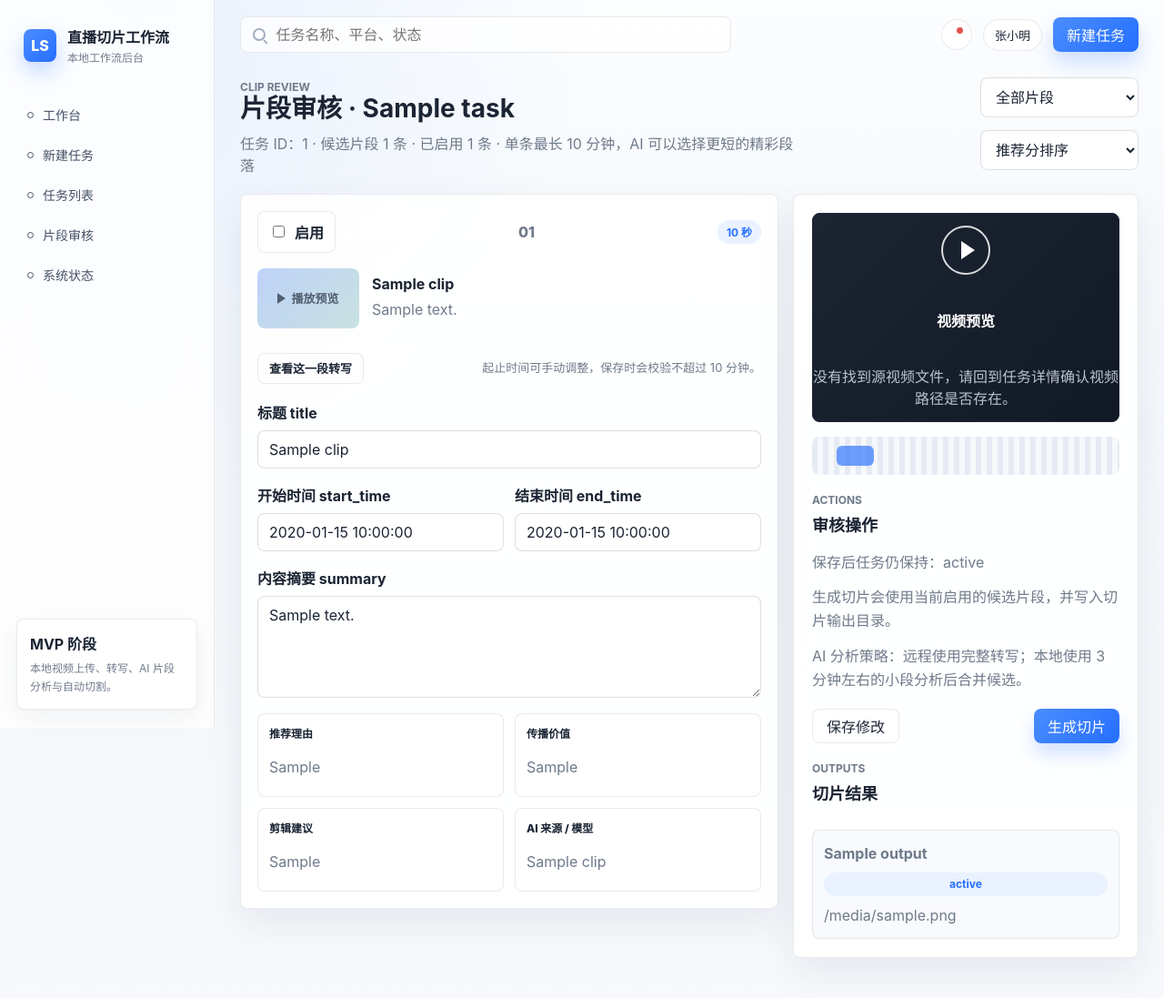
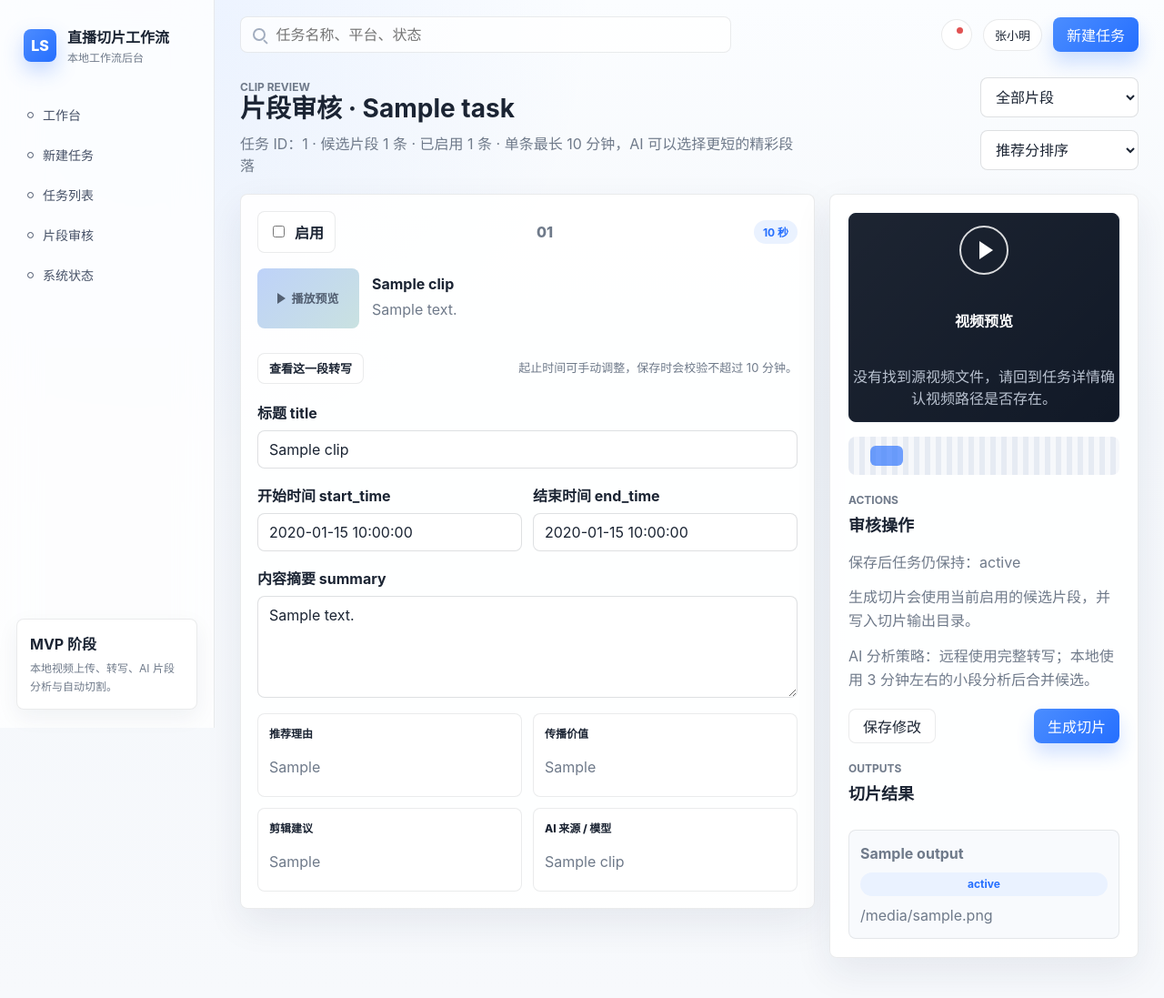
Before and after one commit to damingishere-coder/Ai-Clip-Workflow, a FastAPI app: template app/templates/clip_review.html in a window 1280 px wide. Shown: the whole page at 91% size. Run offline with FastAPI, Linux system fonts and the light colour scheme; the template is opened without the code that fills it: most values are stand-ins (such as "Sample title", 1, 10 or a date in 2020).

Commit message:
视频预览尺寸修改

```diff
--- a/app/static/css/styles.css
+++ b/app/static/css/styles.css
@@ -29,6 +29,7 @@
 body {
   margin: 0;
   min-height: 100vh;
+  overflow-x: hidden;
   background:
     radial-gradient(circle at 12% 0%, rgba(37, 111, 255, 0.08), transparent 32%),
     linear-gradient(180deg, #fbfdff 0%, var(--bg) 42%, #f7f9fc 100%);
@@ -1242,7 +1243,7 @@ fieldset input.visually-hidden-file {
 }
 
 .review-layout {
-  grid-template-columns: minmax(0, 1fr) 380px;
+  grid-template-columns: minmax(0, 1fr) minmax(280px, 340px);
   align-items: start;
 }
 
@@ -1569,6 +1570,10 @@ button:disabled {
 .preview-panel {
   position: sticky;
   top: 18px;
+  min-width: 0;
+  width: 100%;
+  max-width: 340px;
+  overflow: hidden;
 }
 
 .video-placeholder {
@@ -1594,11 +1599,14 @@ button:disabled {
   display: grid;
   gap: 12px;
   margin-bottom: 16px;
+  min-width: 0;
 }
 
 .video-preview video {
+  display: block;
   width: 100%;
-  aspect-ratio: 16 / 9;
+  height: 360px;
+  max-height: 48vh;
   border: 1px solid #1d2738;
   border-radius: 8px;
   background: #111927;
--- a/app/templates/base.html
+++ b/app/templates/base.html
@@ -4,7 +4,7 @@
     <meta charset="utf-8">
     <meta name="viewport" content="width=device-width, initial-scale=1">
     <title>{% block title %}{{ settings.app_name }}{% endblock %}</title>
-    <link rel="stylesheet" href="{{ url_for('static', path='css/styles.css') }}">
+    <link rel="stylesheet" href="{{ url_for('static', path='css/styles.css') }}?v=20260521-preview-size">
   </head>
   <body>
     <div class="app-shell">
```
Also changed, not shown: DEVELOPMENT_LOG.md (+2 -0 lines), NEXT_STEPS.md (+1 -1 lines), docs/UI_REFERENCE.md (+1 -1 lines).
